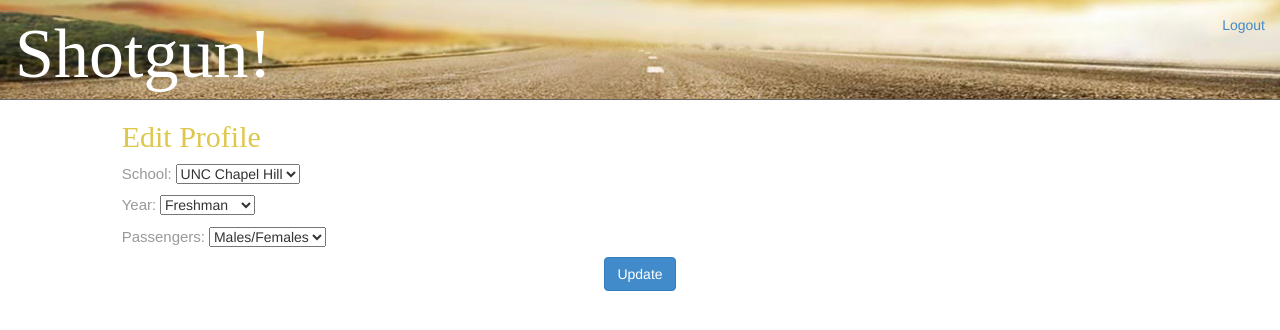
After one commit to goodhanded/shotgun, a Django app: page /profile/edit in a window 1280 px wide. The commit adds this page. Shown: the top 330 px of the page. Run offline with Django 3.2, Linux system fonts and the light colour scheme; a user stored in the database is signed in; data comes from the database, SQL or seed files in the repository; both versions use the stored data as it was after the commit; parts of the project's set-up code (start-up, migrations or seed data) failed here and were passed over; some libraries are stand-ins or nearby versions.

Commit message:
Added profiles and index page

```diff
--- a/drive/forms.py
+++ b/drive/forms.py
@@ -1,16 +1,26 @@
 from django import forms
+from django.forms import ModelForm
+from drive.models import ShotgunProfile
+
 
 class RideForm(forms.Form):
     fromInput = forms.CharField(widget=forms.TextInput(attrs={'id':'address-from', 'class':'col-md-12','autocomplete':'off'}), max_length=255)
     fromLat = forms.DecimalField(widget=forms.HiddenInput(attrs={'data-geo':'lat'}), max_digits=20, decimal_places=16)
     fromLng = forms.DecimalField(widget=forms.HiddenInput(attrs={'data-geo':'lng'}), max_digits=20, decimal_places=16)
     fromFormatted = forms.CharField(widget=forms.HiddenInput(attrs={'data-geo':'formatted_address'}), max_length=255)
+    fromLocality = forms.CharField(widget=forms.HiddenInput(attrs={'data-geo':'locality'}), max_length=255)
 
     toInput = forms.CharField(widget=forms.TextInput(attrs={'id':'address-to', 'class':'col-md-12','autocomplete':'off'}), max_length=255)
     toLat = forms.DecimalField(widget=forms.HiddenInput(attrs={'data-geo':'lat'}), max_digits=20, decimal_places=16)
     toLng = forms.DecimalField(widget=forms.HiddenInput(attrs={'data-geo':'lng'}), max_digits=20, decimal_places=16)
     toFormatted = forms.CharField(widget=forms.HiddenInput(attrs={'data-geo':'formatted_address'}), max_length=255)
+    toLocality = forms.CharField(widget=forms.HiddenInput(attrs={'data-geo':'locality'}), max_length=255)
 
     leavingOn = forms.DateField(widget=forms.DateInput(attrs={'class':'col-md-12'}))
     gasMoney = forms.DecimalField(widget=forms.NumberInput(attrs={'class':'col-md-12'}), max_digits=6, decimal_places=2)
     luggageRoom = forms.IntegerField(widget=forms.NumberInput(attrs={'class':'col-md-12'}))
+
+class ProfileForm(ModelForm):
+    class Meta:
+        model = ShotgunProfile
+        fields = ['school','year','passengers']
--- a/drive/models.py
+++ b/drive/models.py
@@ -2,13 +2,32 @@ from django.db import models
 from django.contrib.auth.models import User
 
 class ShotgunProfile(models.Model):
-    user = models.OneToOneField(User)
-    avatar = models.ImageField(upload_to='images/sports/', blank=True, default='')
+    YEARS = (
+        ('Freshman', 'Freshman'),
+        ('Sophomore', 'Sophomore'),
+        ('Junior', 'Junior'),
+        ('Senior', 'Senior'),
+        ('Professor', 'Professor'),
+    )
+    SCHOOLS = (
+        ('UNC Chapel Hill', 'UNC Chapel Hill'),
+    )
+    PASSENGERS = (
+        ('Males', 'Males'),
+        ('Females', 'Females'),
+        ('Males/Females', 'Males/Females'),
+    )
+    user = models.OneToOneField(User, related_name='shotgunprofile')
+    avatar = models.ImageField(upload_to='images/avatars/', default='')
+    school = models.CharField(max_length=50, choices=SCHOOLS, default='UNC Chapel Hill')
+    year = models.CharField(max_length=10, choices=YEARS, default='Freshman')
+    passengers = models.CharField(max_length=15, choices=PASSENGERS, default='Males/Females')
 
 class Location(models.Model):
     lat = models.DecimalField(max_digits=10, decimal_places=6)
     lng = models.DecimalField(max_digits=10, decimal_places=6)
     formattedAddress = models.CharField(max_length=255)
+    city = models.CharField(max_length=255)
 
 class Ride(models.Model):
     driver = models.ForeignKey(User)
--- a/drive/urls.py
+++ b/drive/urls.py
@@ -5,4 +5,6 @@ urlpatterns = patterns('',
     url(r'^$', views.home, name='home'),
     url(r'^logout/$', views.drive_logout, name='drive_logout'),
     url(r'^rides/new$', views.rides_new, name='rides_new'),
+    url(r'^rides/$', views.rides_index, name='rides_index'),
+    url(r'^profile/edit$', views.profile_edit, name='profile_edit'),
 )
--- a/drive/views.py
+++ b/drive/views.py
@@ -1,12 +1,13 @@
 from django.shortcuts import render, get_object_or_404, redirect, render_to_response
 from django.http import HttpResponse
 from registration.forms import RegistrationForm
-from drive.forms import RideForm
-from drive.models import Location, Ride
+from drive.forms import RideForm, ProfileForm
+from drive.models import Location, Ride, ShotgunProfile
 from django.contrib import messages
 from django.contrib.auth.forms import AuthenticationForm
 from django.contrib.auth import logout
-
+from django.contrib.auth.models import User
+from django.core.paginator import Paginator, EmptyPage, PageNotAnInteger
 
 def home(request):
     return render(request, "home.html", {
@@ -18,6 +19,52 @@ def drive_logout(request):
     logout(request)
     return redirect('home')
 
+def profile_edit(request):
+    if request.method == 'POST':
+        form = ProfileForm(request.POST)
+
+        if form.is_valid():
+
+            profile = form.save(commit=False)
+            profile.user = request.user
+            profile.save()
+
+            messages.success(request,'Your profile has been updated!')
+            return redirect('home')
+
+    else:
+        #load current user into form
+        user = request.user
+
+        try:
+            profile = getattr(user, 'shotgunprofile')
+        except:
+            profile = ShotgunProfile()
+            profile.user = user
+            profile.save()
+
+        form = ProfileForm(instance=user.shotgunprofile)
+
+    return render(request, 'profile/edit.html', {'form': form})
+
+def profile_show(request, pk):
+    user = get_object_or_404(User, id=pk)
+    return render(request, "profile/show.html", {'user': user})
+
+def rides_index(request):
+    rides = Ride.objects.all()
+    paginator = Paginator(rides, 10)
+    page = request.GET.get('page')
+
+    try:
+        rides = paginator.page(page)
+    except PageNotAnInteger:
+        rides = paginator.page(1)
+    except EmptyPage:
+        rides = paginator.page(paginator.num_pages)
+
+    return render(request, 'rides/index.html', {"rides": rides})
+
 def rides_new(request):
     if request.method == 'POST':
         rideForm = RideForm(request.POST)
@@ -28,12 +75,14 @@ def rides_new(request):
             fromLoc.lat = rideForm.cleaned_data['fromLat']
             fromLoc.lng = rideForm.cleaned_data['fromLng']
             fromLoc.formattedAddress = rideForm.cleaned_data['fromFormatted']
+            fromLoc.city = rideForm.cleaned_data['fromLocality']
             fromLoc.save()
 
             toLoc = Location()
             toLoc.lat = rideForm.cleaned_data['toLat']
             toLoc.lng = rideForm.cleaned_data['toLng']
             toLoc.formattedAddress = rideForm.cleaned_data['toFormatted']
+            toLoc.city = rideForm.cleaned_data['toLocality']
             toLoc.save()
 
             ride = Ride()
@@ -51,3 +100,7 @@ def rides_new(request):
     else:
         rideForm = RideForm()
     return render(request, 'rides/new.html', {'rideForm': rideForm})
+
+def rides_show(request, pk):
+    ride = get_object_or_404(Ride, id=pk)
+    return render(request, "rides/show.html", {'ride': ride})
--- a/shotgun/resources/public/css/shotgun.css
+++ b/shotgun/resources/public/css/shotgun.css
@@ -16,6 +16,16 @@ h1 {
     font-family: "Bangla Sangam MN";
     font-size: 70px;
     color: #fff;
+}
+
+h1>a {
+    color: #fff;
+    text-decoration: none;
+}
+
+h1>a:hover {
+    color: #fff;
+    text-decoration: none;
 }
 
 h2, h3, h4 {
--- a/shotgun/resources/templates/home.html
+++ b/shotgun/resources/templates/home.html
@@ -7,7 +7,7 @@
         <div class="row">
             <div class="col-md-6 col-md-offset-3 nav-home">
                 <h1>Shotgun!</h1>
-                <a href="#"><span class="glyphicon glyphicon-search"></span> Find a Ride</a>
+                <a href="{% url 'drive.views.rides_index' %}"><span class="glyphicon glyphicon-search"></span> Find a Ride</a>
                 <a href="{% url 'drive.views.rides_new' %}"><span class="glyphicon glyphicon-plus-sign"></span> Add a Ride</a>
             </div>
         </div>
--- a/shotgun/resources/templates/layout_header.html
+++ b/shotgun/resources/templates/layout_header.html
@@ -8,7 +8,7 @@
                 <a href="{% url 'drive.views.drive_logout' %}" id="logout">Logout</a>
             {% endif %}
         </div>
-        <h1>Shotgun!</h1>
+        <h1><a href="{% url 'drive.views.home' %}">Shotgun!</a></h1>
     </div>
 
     <div class="container-fluid">
--- /dev/null
+++ b/shotgun/resources/templates/profile/edit.html
@@ -0,0 +1,33 @@
+{% extends 'layout_header.html' %}
+
+{% block content %}
+
+    <section id="section-profile-edit">
+        <form action="" method="post" class="form-horizontal" role="form" autocomplete="off">
+            {% csrf_token %}
+            <div class="row">
+                <div class="col-md-10 col-md-offset-1">
+                    <div class="row">
+                        <div class="col-md-12">
+                            <h2>Edit Profile</h2>
+                        </div>
+                    </div>
+
+
+                    <div class="row">
+                        <div class="col-md-12">
+                            {{form.as_p}}
+                        </div>
+                    </div>
+
+                    <div class="row">
+                        <div class="col-md-12" style="text-align: center">
+                            <input type="submit" value="Update" class="btn btn-primary" />
+                        </div>
+                    </div>
+                </div>
+            </div>
+        </form>
+    </section>
+
+{% endblock %}
--- a/shotgun/resources/templates/rides/new.html
+++ b/shotgun/resources/templates/rides/new.html
@@ -38,12 +38,14 @@
                                 {{rideForm.fromLat}}
                                 {{rideForm.fromLng}}
                                 {{rideForm.fromFormatted}}
+                                {{rideForm.fromLocality}}
                             </span>
 
                             <span id="details-to">
                                 {{rideForm.toLat}}
                                 {{rideForm.toLng}}
                                 {{rideForm.toFormatted}}
+                                {{rideForm.toLocality}}
                             </span>
                         </div>
                         <div class="col-md-6">
```
Also changed, not shown: shotgun/resources/templates/rides/index.html (added, +31 -0 lines), db.sqlite3, drive/migrations/0004_auto__add_field_shotgunprofile_school__add_field_shotgunprofile_year__.py (added), drive/migrations/0005_auto__add_field_location_city.py (added), shotgun/resources/templates/profile/show.html (added).
